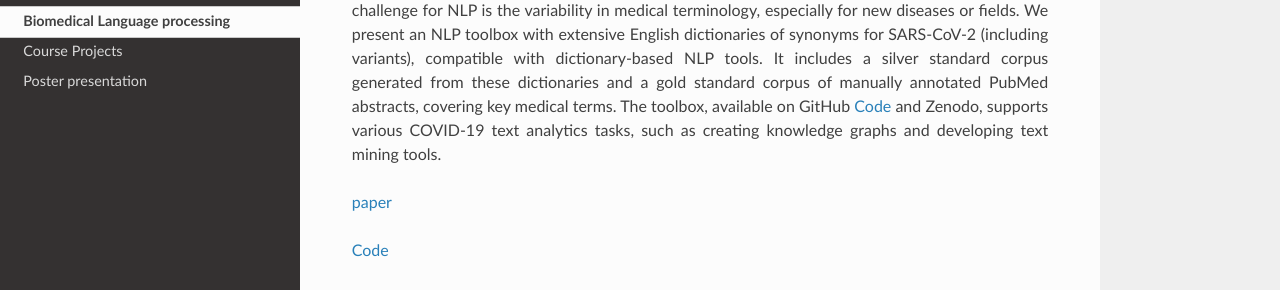
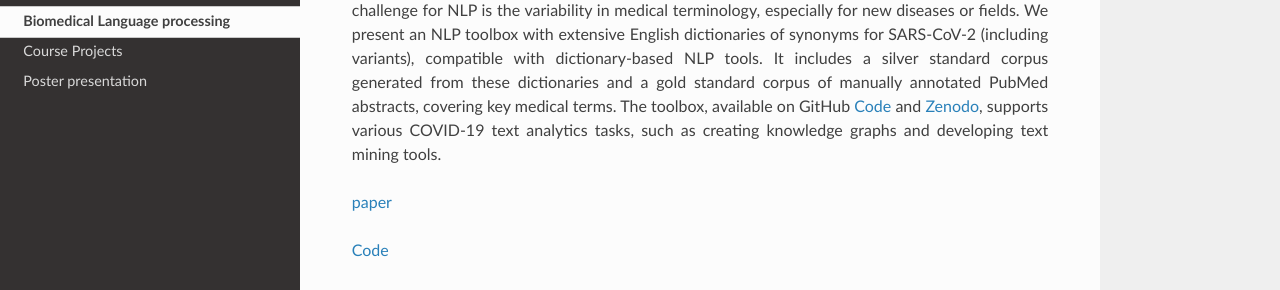
Before and after one commit to SalmaKazemiRashed/ImSalmaKRashed, a Sphinx documentation site: the page built from doc/NLP-feature.md, in a window 1280 px wide and 925 px high. Shown: the part 209-499 px from the top of the window. Built offline with Sphinx 7.4.7 and the Read the Docs theme 3.1.0, drawn with Linux system fonts in a browser that asks for light colours; some of the changed lines change nothing that is shown.

Commit message:
Update NLP-feature.md

```diff
--- a/doc/NLP-feature.md
+++ b/doc/NLP-feature.md
@@ -1,12 +1,12 @@
 Biomedical  Language processing
 ==============
 
-Automated information extraction using natural language processing (NLP) tools is crucial for analyzing the overwhelming volume of medical publications, beyond human capacity. A key challenge for NLP is the variability in medical terminology, especially for new diseases or fields. We present an NLP toolbox with extensive English dictionaries of synonyms for SARS-CoV-2 (including variants), compatible with dictionary-based NLP tools. It includes a silver standard corpus generated from these dictionaries and a gold standard corpus of manually annotated PubMed abstracts, covering key medical terms. The toolbox, available on GitHub [Code](https://github.com/SalmaKazemiRashed/Covid19.git) and Zenodo, supports various COVID-19 text analytics tasks, such as creating knowledge graphs and developing text mining tools.
+Automated information extraction using natural language processing (NLP) tools is crucial for analyzing the overwhelming volume of medical publications, beyond human capacity. A key challenge for NLP is the variability in medical terminology, especially for new diseases or fields. We present an NLP toolbox with extensive English dictionaries of synonyms for SARS-CoV-2 (including variants), compatible with dictionary-based NLP tools. It includes a silver standard corpus generated from these dictionaries and a gold standard corpus of manually annotated PubMed abstracts, covering key medical terms. The toolbox, available on GitHub [Code](https://github.com/Aitslab/Covid19) and [Zenodo](https://zenodo.org/records/15395348), supports various COVID-19 text analytics tasks, such as creating knowledge graphs and developing text mining tools.
 
 
 [paper](https://arxiv.org/abs/2003.09865)
 
-[Code](https://github.com/SalmaKazemiRashed/Covid19.git)
+[Code](https://github.com/Aitslab/Covid19)
 
 
 
```
